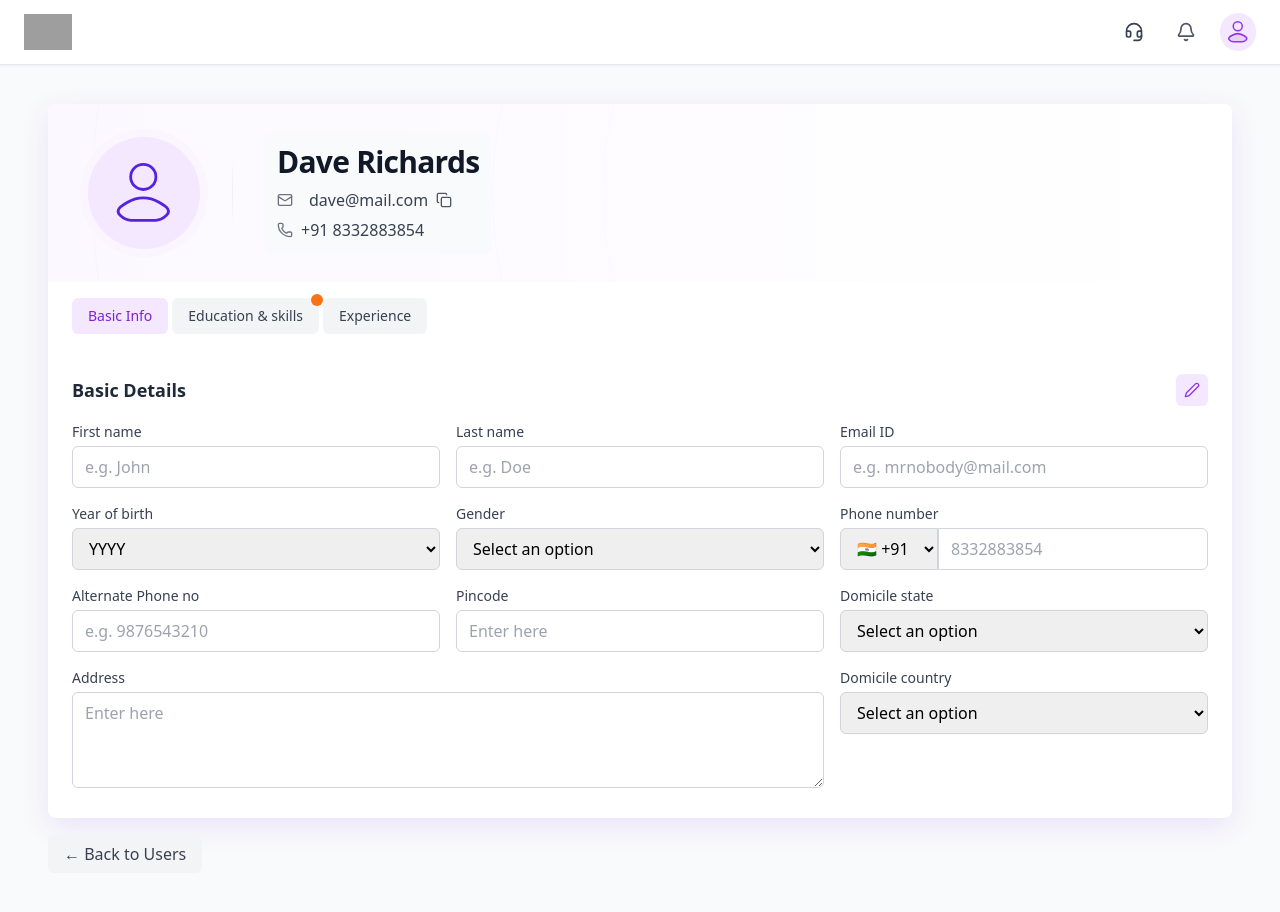
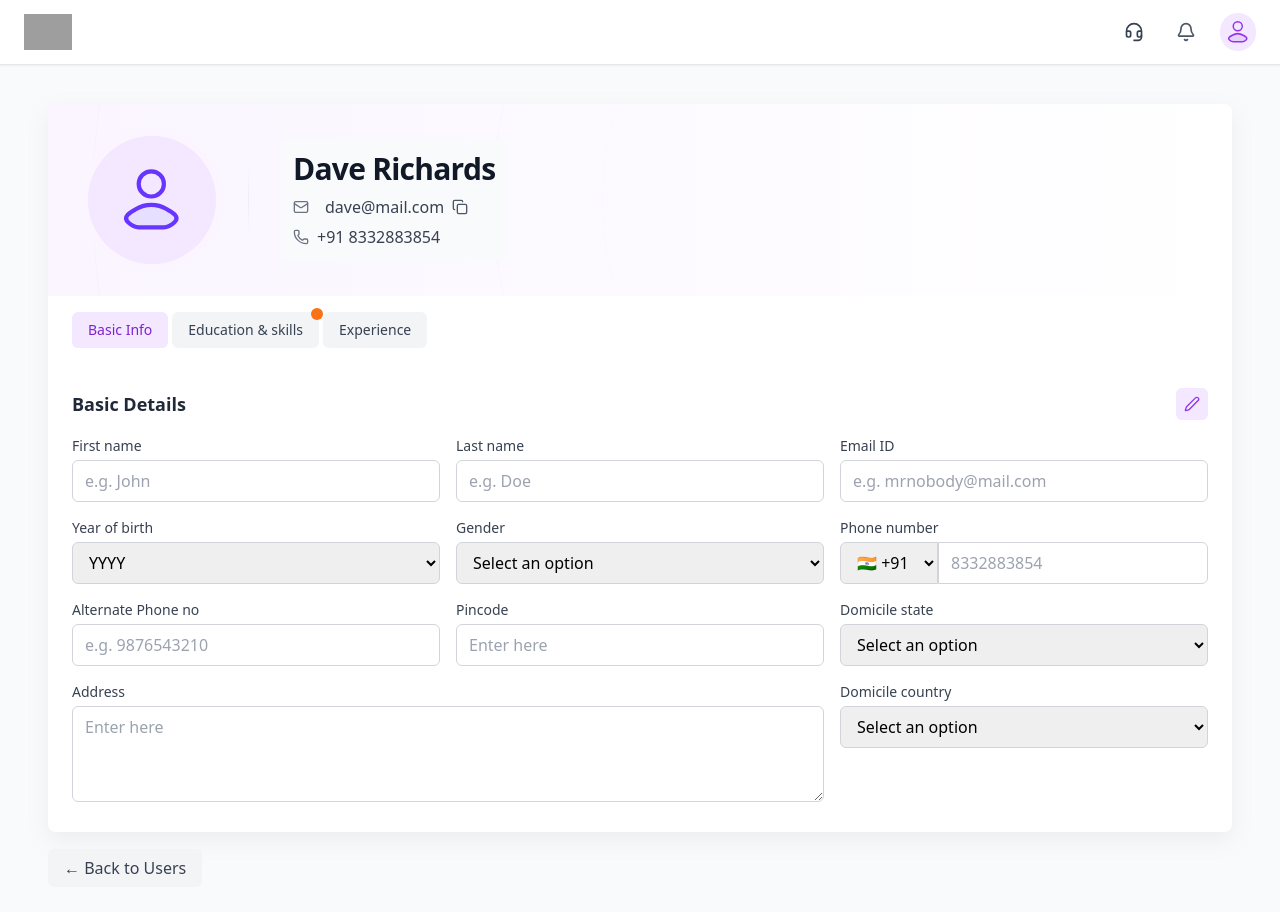
Before and after one commit to Nagasurya07/buddy_frontend, a React (Vite) app: page /users/1 in a window 1280 px wide. Shown: the top 912 px of the page. Built offline with nearby package versions, Linux system fonts and the light colour scheme; grey boxes are pictures that could not be loaded.

Commit message:
fix: resolve ProfileHeader conflict and reapply local changes

```diff
--- a/src/components/ProfileHeader.jsx
+++ b/src/components/ProfileHeader.jsx
@@ -7,7 +7,7 @@ const ProfileHeader = ({ selectedUser, handleCopyEmail, copiedEmail }) => {
   return (
     <>
       {/* Profile header: avatar + name + contact */}
-      <div className="relative overflow-hidden px-10 py-7 bg-gradient-to-r from-purple-50/70 to-white">
+      <div className="relative overflow-hidden px-10 py-8 bg-gradient-to-r from-purple-50 to-white">
         {/* decorative arcs on the right to match screenshot */}
         <div className="pointer-events-none absolute inset-y-0 right-0 w-1/2">
           <div className="absolute right-[-140px] top-1/2 -translate-y-1/2 w-[1280px] h-[1280px] rounded-full border border-purple-100/40"></div>
@@ -17,7 +17,7 @@ const ProfileHeader = ({ selectedUser, handleCopyEmail, copiedEmail }) => {
         <div className="relative flex items-center gap-6">
           {/* Avatar SVG */}
           <div className="relative">
-            <div className="w-28 h-28 rounded-full bg-purple-100 ring-8 ring-purple-50 flex items-center justify-center">
+            <div className="w-32 h-32 rounded-full bg-purple-100 ring-8 ring-purple-50 flex items-center justify-center">
               <img src={ElementsSVG} alt="Profile avatar" className="w-14 h-20" />
             </div>
           </div>
--- a/src/index.css
+++ b/src/index.css
@@ -10,6 +10,6 @@ body { @apply bg-gray-50; }
 @layer utilities {
 	/* Soft section/card shadow inspired by design */
 	.shadow-section-soft {
-		box-shadow: 0 8px 28px rgba(124, 58, 237, 0.12);
+		box-shadow: 0 8px 22px rgba(156, 152, 162, 0.12);
 	}
 }
--- a/src/main.jsx
+++ b/src/main.jsx
@@ -3,11 +3,12 @@ import ReactDOM from 'react-dom/client'
 import { BrowserRouter } from 'react-router-dom'
 import App from './App.jsx'
 import './index.css'
-
+import { Analytics } from "@vercel/analytics/next"
 ReactDOM.createRoot(document.getElementById('root')).render(
   <React.StrictMode>
     <BrowserRouter>
       <App />
     </BrowserRouter>
+    <Analytics />
   </React.StrictMode>,
 )
```
Also changed, not shown: src/assets/elements.svg.
